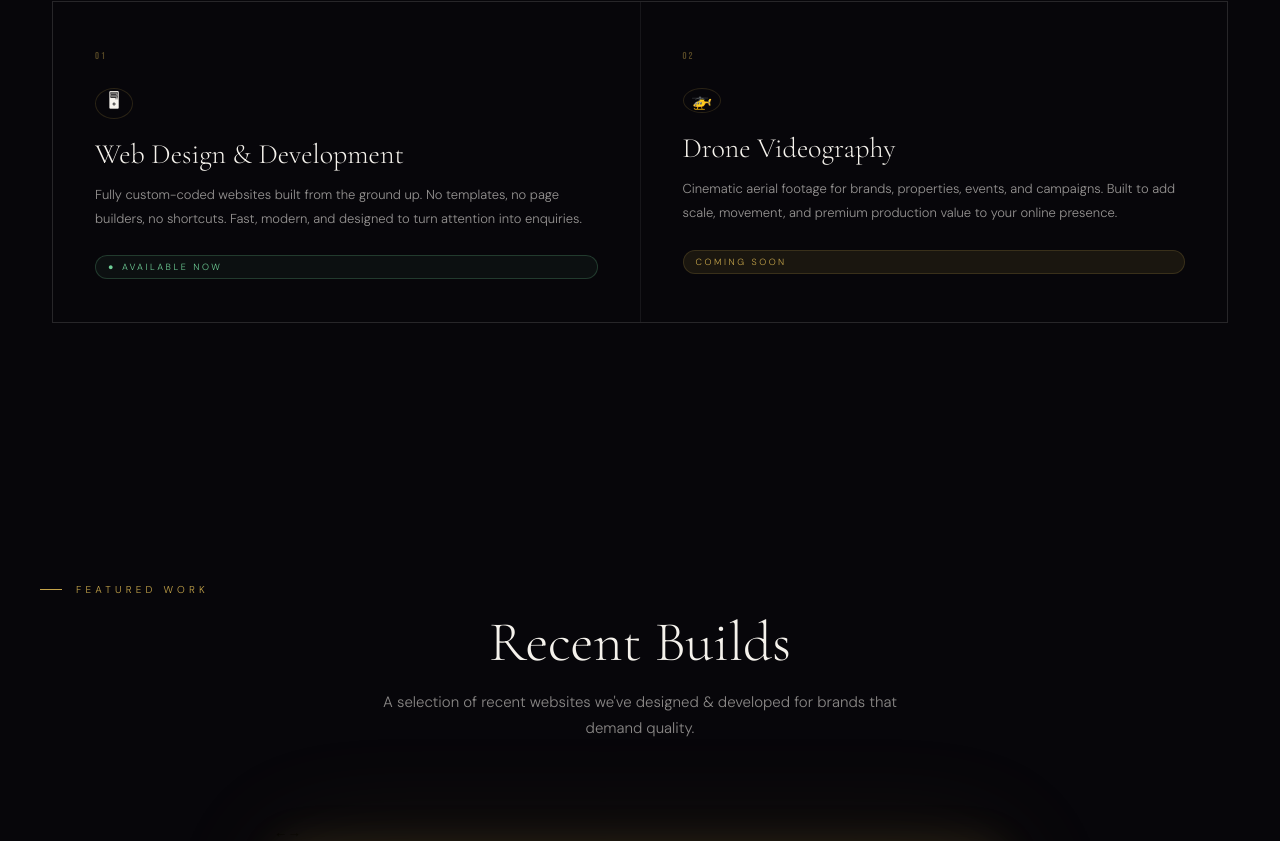
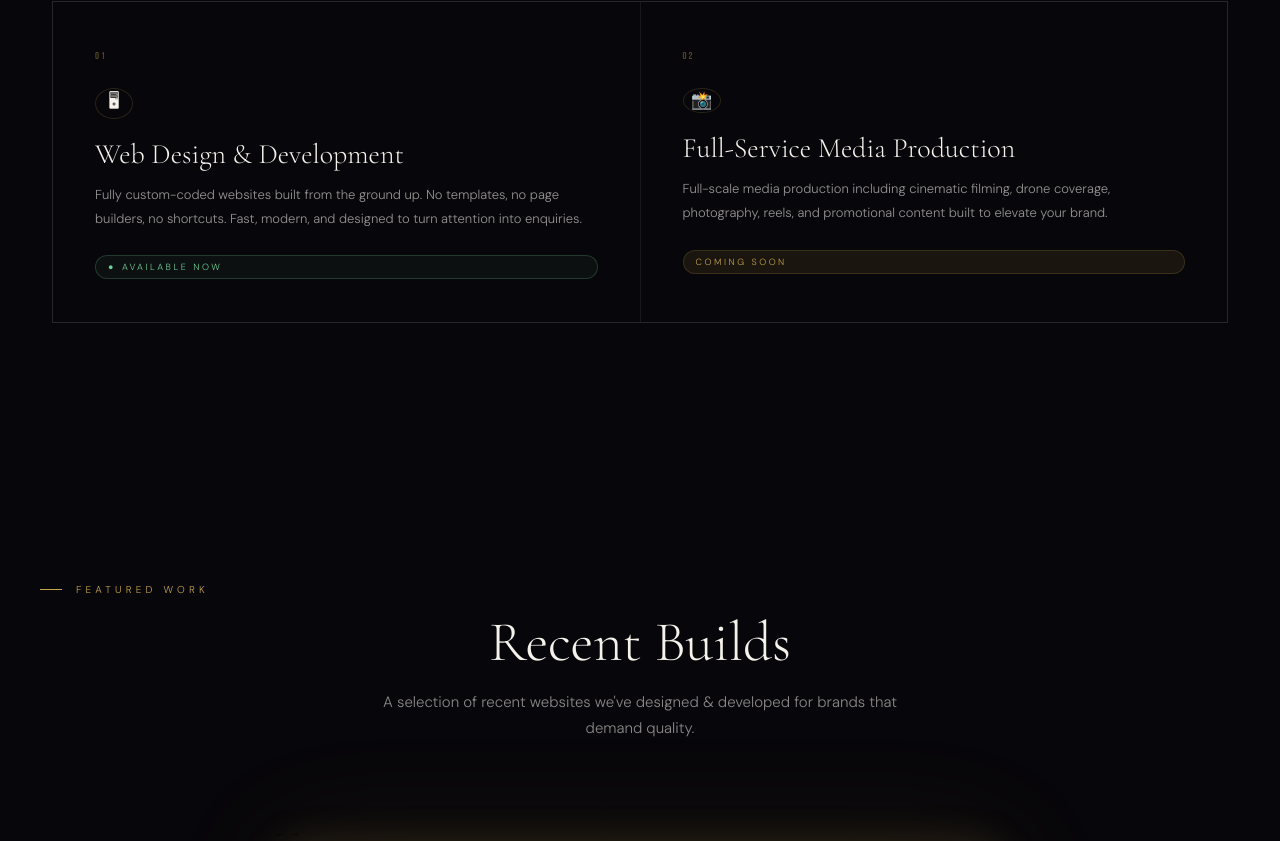
Before and after one commit to wilsoncreativeco/Wilson-Creative, a React (Vite) app: page / in a window 1280 px wide. Shown: the part 1134-1975 px from the top of the page. Built offline with nearby package versions, Linux system fonts and the light colour scheme.

Commit message:
Update App.jsx

```diff
--- a/src/App.jsx
+++ b/src/App.jsx
@@ -29,19 +29,24 @@ const services = [
   },
   {
     num: '02',
-    icon: '🚁',
-    name: 'Drone Videography',
-    desc: 'Cinematic aerial footage for brands, properties, events, and campaigns. Built to add scale, movement, and premium production value to your online presence.',
+    icon: '📸',
+    name: 'Full-Service Media Production',
+    desc: 'Full-scale media production including cinematic filming, drone coverage, photography, reels, and promotional content built to elevate your brand.',
     statusType: 'soon',
     statusLabel: 'Coming Soon',
     backTitle: "What's coming",
     backPoints: [
-      'Cinematic aerial footage',
-      'Property, brand and event shoots',
-      'Hero video content for websites',
-      'Social media-ready edits',
-      'Colour grading and delivery included',
-      'Brisbane and surrounding areas',
+  'Premium video production',
+
+  'Aerial cinematography',
+
+  'Brand & commercial photography',
+
+  'Short-form social content',
+
+  'Professional post-production',
+
+  'Campaign-ready creative assets',
     ],
   },
 ]
```
